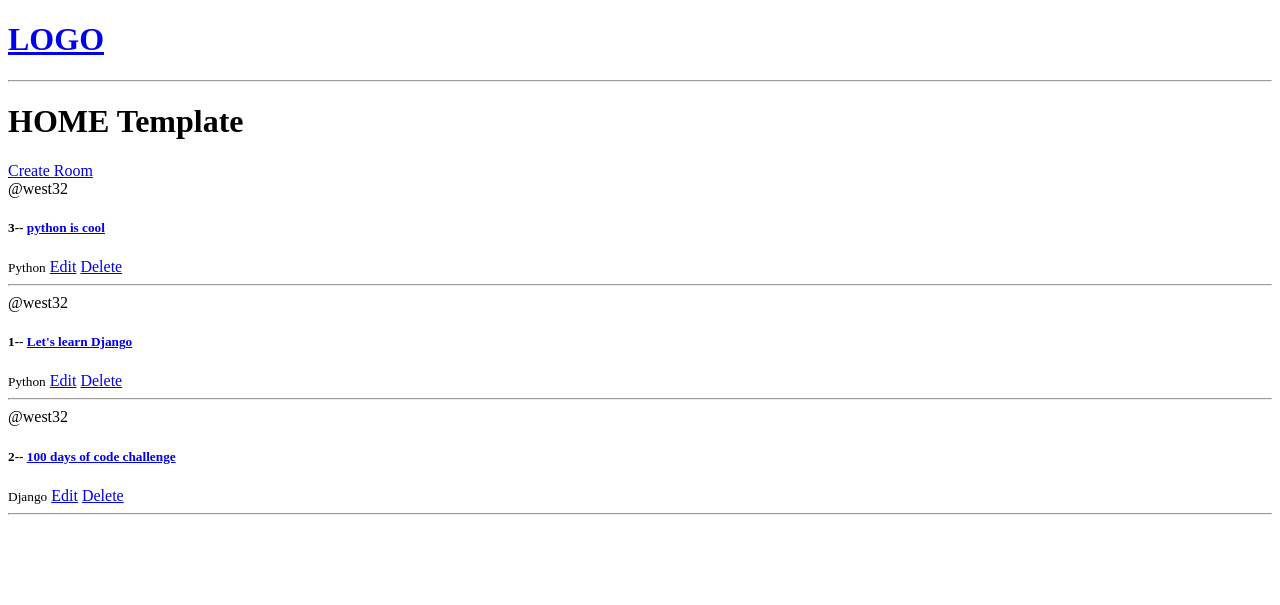
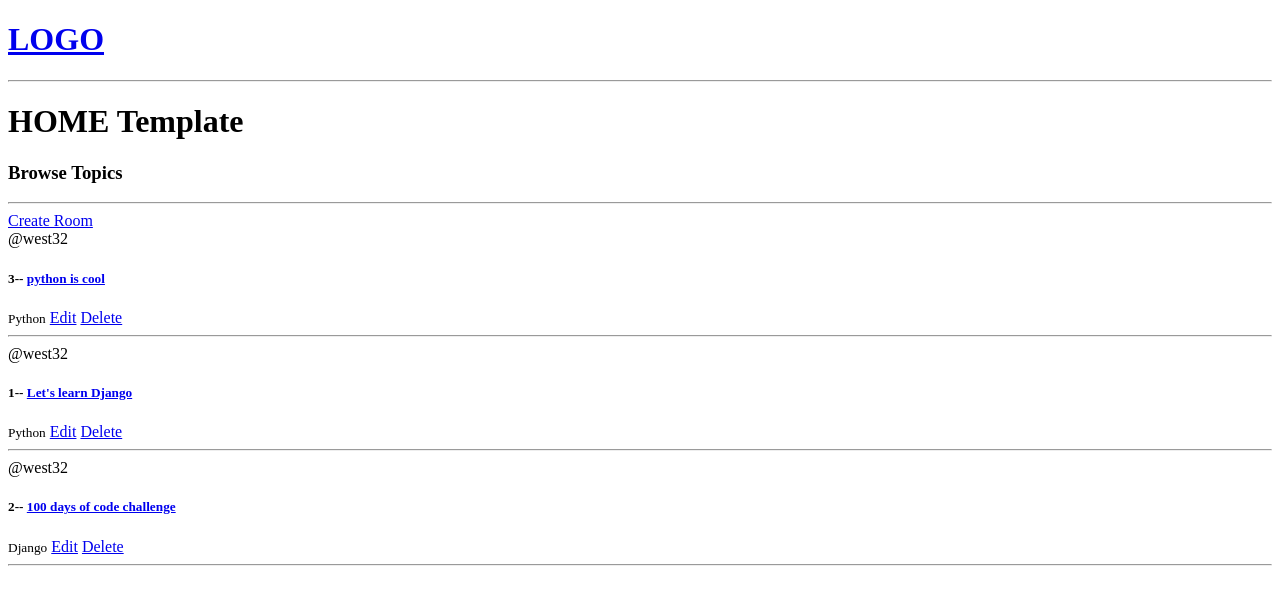
Before and after one commit to west32/djangoproject, a Django app: page / in a window 1280 px wide. Shown: the top 605 px of the page. Run offline with Django 3.2, Linux system fonts and the light colour scheme; data comes from the database, SQL or seed files in the repository.

Commit message:
django commit

```diff
--- a/base/templates/base/home.html
+++ b/base/templates/base/home.html
@@ -3,7 +3,13 @@
 {% block content %}
 <h1>HOME Template</h1>
 
-<div>
+<div class= "home=container">
+
+    <div>
+        <h3> Browse Topics </h3>
+        <hr>
+
+    </div>
 
     <div>
 
@@ -14,7 +20,7 @@
                 <h5>{{room.id}}-- <a href="{% url 'room' room.id %}"> {{room.name}}</a></h5>
                 <small>{{room.topic.name}}</small>
                 <a href="{% url 'update-room' room.id %}">Edit</a>
-                <a href="{& url 'delete-room' room.id &}"> Delete </a>
+                <a href="{% url 'delete-room' room.id %}"> Delete </a>
                 <hr>
             </div>
 
```
